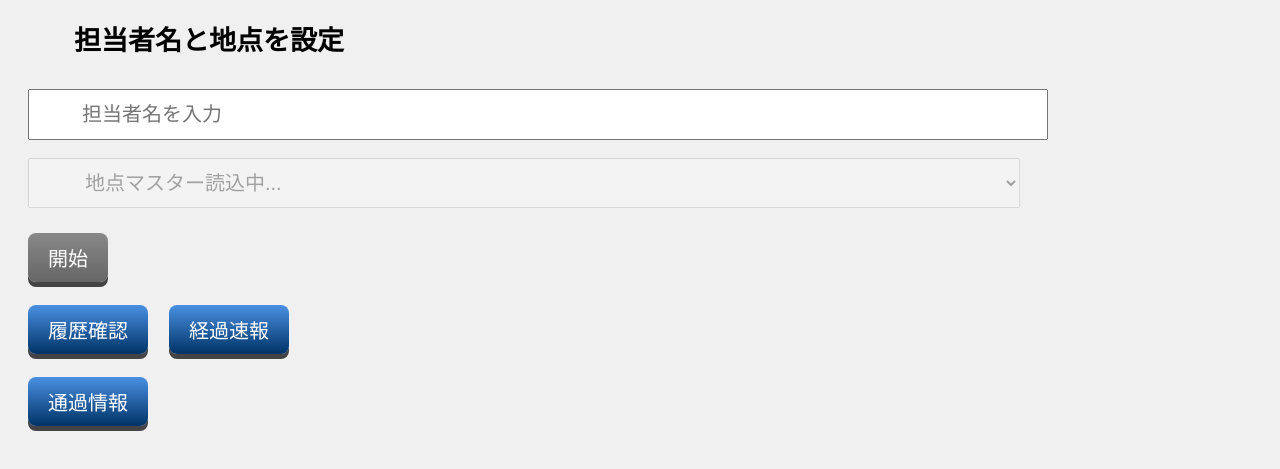
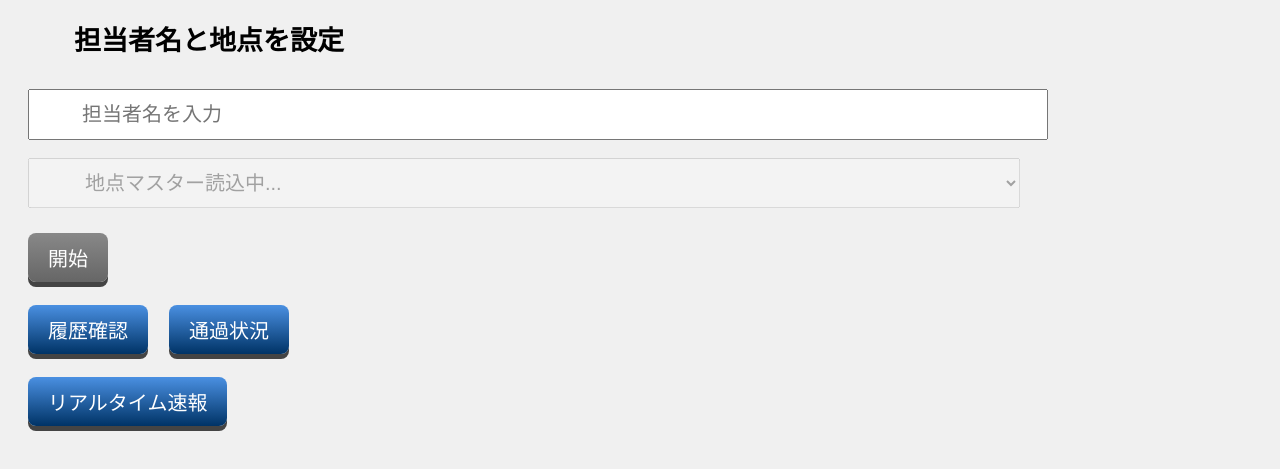
Before and after one commit to chellenlee/tachibana-qr-final, a plain HTML site: page index.html in a window 1280 px wide. Shown: the part 69-538 px from the top of the page. Drawn offline with Linux system fonts and the light colour scheme; no server answers.

Commit message:
Update button labels and report section titles

```diff
--- a/index.html
+++ b/index.html
@@ -137,9 +137,9 @@
   <button class="start-button" onclick="startApp()">開始</button>
   <br>
   <button class="history-button" onclick="showHistory()">履歴確認</button>
-  <button class="report-button" onclick="showReport()">経過速報</button>
+  <button class="stats-button" onclick="showStats()">通過状況</button>
   <br>
-  <button class="stats-button" onclick="showStats()">通過情報</button>
+  <button class="report-button" onclick="showReport()">リアルタイム速報</button>
 </div>
 
 <div id="history-view" style="display:none;">
@@ -158,7 +158,7 @@
 </div>
 
 <div id="report-view" style="display:none;">
-  <h3>経過速報</h3>
+  <h3>リアルタイム速報</h3>
   <div style="text-align: center; margin-bottom: 10px;">
     <select id="report-division-select" onchange="updateReportView()" style="width: 90%; font-size: 18px;">
       <option value="">部門を選択...</option>
```
